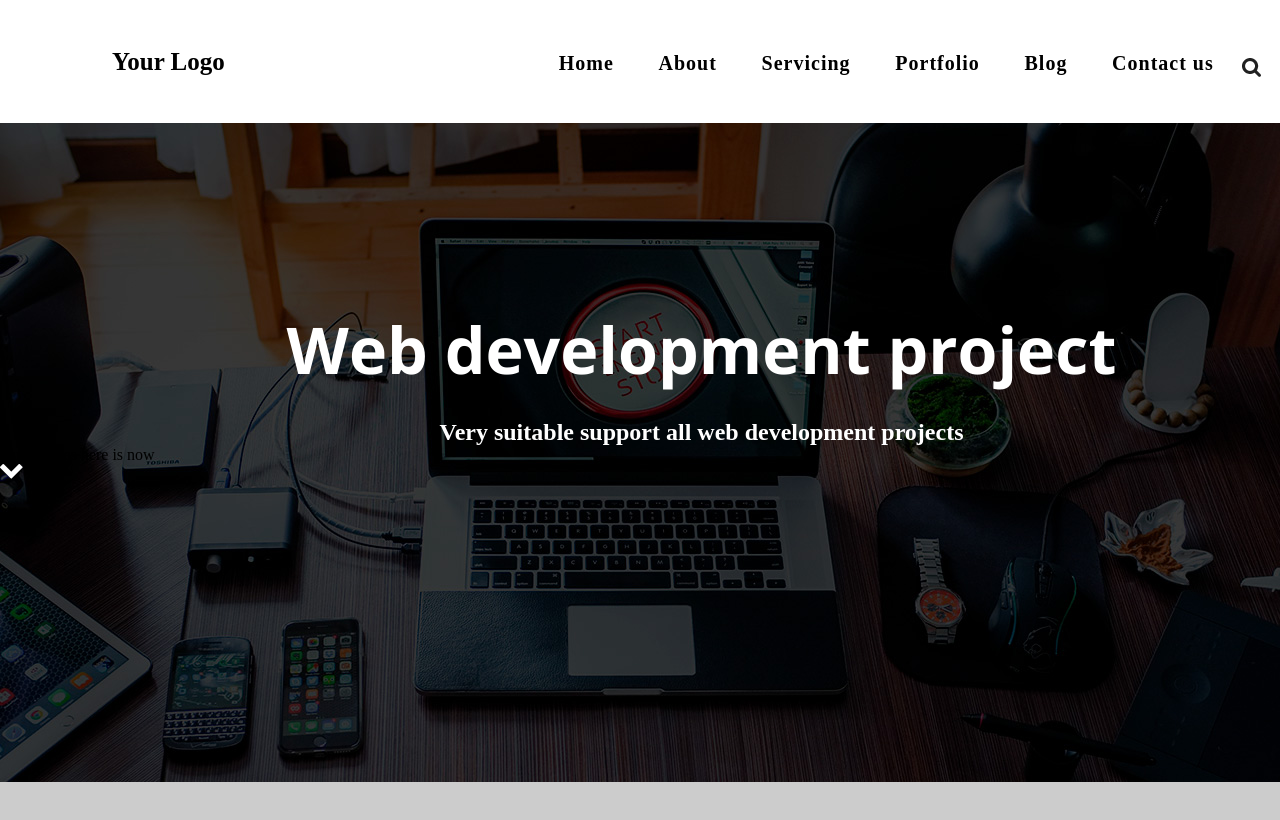
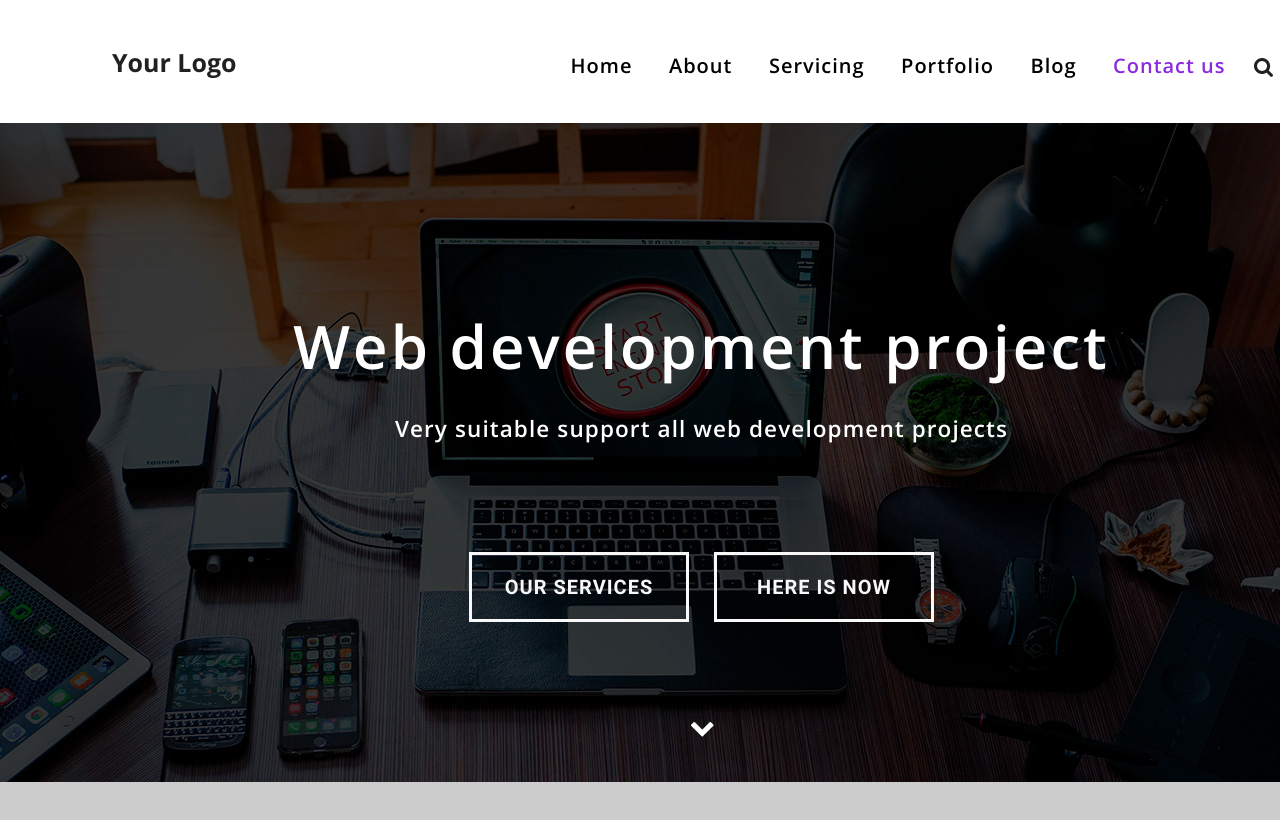
Before and after one commit to Quiwer/site, a plain HTML site: page index.html in a window 1280 px wide. Shown: the top 820 px of the page. Drawn offline with Linux system fonts and the light colour scheme.

Commit message:
blah-blah-blah

```diff
--- a/css/fonts.css
+++ b/css/fonts.css
@@ -1,8 +1,20 @@
 @font-face {
-    font-family: OpenSans;
+    font-family: OpenSans-Regular;
     src: url(../fonts/OpenSans-Regular.ttf);
-    font-family:OpenSans-Bold;
+    font-family: OpenSans-Bold;
+}
+
+@font-face {
+    font-family: OpenSans-Bold;
     src: url(../fonts/OpenSans-Bold.ttf);
+}
+
+@font-face {
     font-family: OpenSans-SemiBold;
-    font-family: url(../fonts/OpenSans-SemiBold.ttf);
+    src: url(../fonts/OpenSans-SemiBold.ttf);
 }
+
+@font-face {
+    font-family: Roboto-Bold;
+    src: url(../fonts/Roboto-Bold.ttf);
+}
--- a/css/style.css
+++ b/css/style.css
@@ -3,7 +3,8 @@
     box-sizing: border-box;
 }
 
-body {    margin: 0px;
+body {
+    margin: 0px;
     padding: 0px;
     background-color: #ccc;
     color:#000;
@@ -38,9 +39,11 @@ header {
 }
 
 .logo {
+    font-family: OpenSans-Bold;
+    color: #212121;
     display: inline-block;
     align-items: center;
-    font-weight: 600;
+    /* font-weight: 600; */
     font-size: 25px;
     margin-left: 112px;
     margin-right: 334px;
@@ -55,10 +58,29 @@ header {
 }
 
 .link {
+    font-family: OpenSans-SemiBold;
     font-size: 20px;
-    font-weight: 600;
+    /* font-weight: 600; */
     letter-spacing: 1px;
 }
+
+
+
+.link:hover {
+    text-decoration: underline;
+    color: #00897b;
+}
+
+
+
+.link:active {
+    color: blue;
+}
+
+.link:visited {
+    color:blueviolet;
+}
+
 
 .search{
     width: 19px;
@@ -74,21 +96,55 @@ header {
     height:782px;
     background-position-y: -123px;
     padding-top:182px;
-
 }
 
 .promo_title {
     font-family: OpenSans-SemiBold;
+    letter-spacing: 3px;
     color: #fff;
-    font-weight: 400px;
-    font-size: 43px;
+    font-weight: normal;
+    font-size: 40px;
     text-align: center;
     margin-bottom:26px;
 }
 
 .promo_subtitle {
-    font-family: OpenSans;
+    font-family: OpenSans-SemiBold;
+    font-size: 15px;
+    letter-spacing: 1.1px;
     color: #fff;
     text-align: center;
+    margin-bottom: 108px;
+}
 
+.button_wrapper {
+    display:flex;
+    justify-content: space-between;
+    width: 465px;
+    height: 70px;
+    margin-left: 469px;
+    margin-bottom: 100px;
 }
+
+.btn {
+    display: flex;
+    align-items: center;
+    justify-content: center;
+    width: 220px;
+    height: 70px;
+    font-family: Roboto-Bold;
+    color: #f8f8f8;
+    font-size: 20px;
+    letter-spacing: 1px;
+    text-transform: uppercase;
+    border: 3px solid #f8f8f8;
+}
+
+.btn:hover {
+    cursor: pointer;
+    background-color: #00897b;
+}
+
+.to_down {
+    margin-left: 691px;
+}
--- a/index.html
+++ b/index.html
@@ -37,12 +37,16 @@
                 <h2>Very suitable support all web development projects</h2>
             </div>
             <div class="button_wrapper">
-                <a href="#" class="btn_1">our services</a>
-                <a href="#" class="btn_2">here is now</a>
+                <a href="#" class="btn">our services</a>
+                <a href="#" class="btn">here is now</a>
             </div>
             <div class="to_down">
                 <img src="img/ico/arrow_down.png" alt="to down">
             </div>
+        </section>
+
+        <section class="about">
+
         </section>
 
     </div>
```
Also changed, not shown: fonts/Roboto-Bold.ttf (added).
